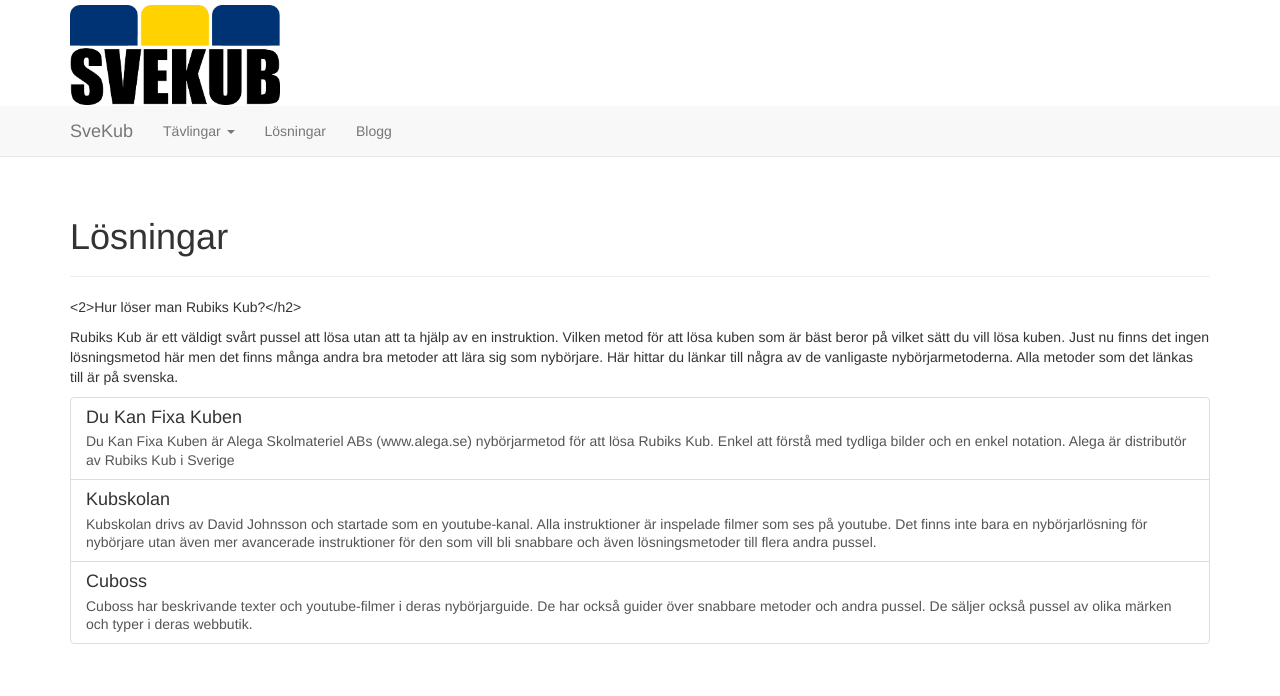
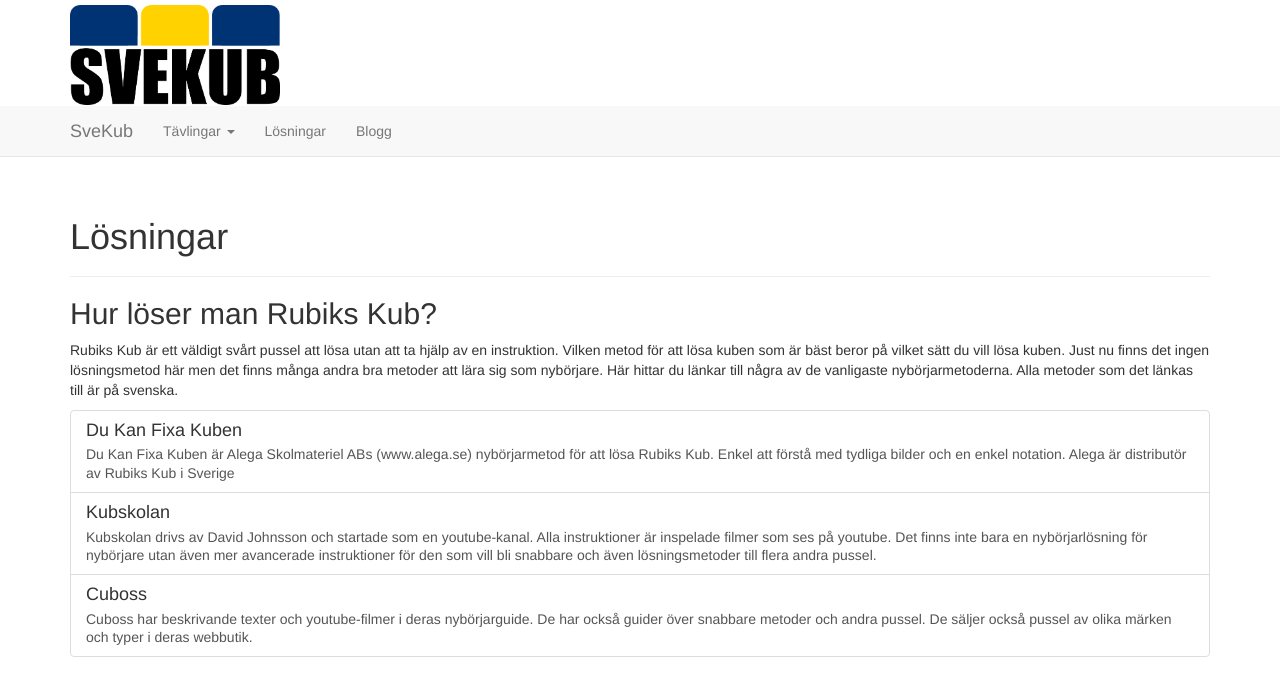
Before and after one commit to SveKub/SveKubOldSite, a Jekyll site: the page built from Losningar/index.md, in a window 1280 px wide. Shown: the top 696 px of the page. Built offline with Jekyll 4.4.1, drawn with Linux system fonts in a browser that asks for light colours; nearby versions of some CDN libraries.

Commit message:
Update index.md

```diff
--- a/Losningar/index.md
+++ b/Losningar/index.md
@@ -3,7 +3,7 @@ layout: page
 title: Lösningar
 permalink: /Losningar
 ---
-<2>Hur löser man Rubiks Kub?</h2>
+<h2>Hur löser man Rubiks Kub?</h2>
 <p>
 Rubiks Kub är ett väldigt svårt pussel att lösa utan att ta hjälp av en instruktion. Vilken metod för att lösa kuben som är bäst beror
 på vilket sätt du vill lösa kuben. Just nu finns det ingen lösningsmetod här men det finns många andra bra metoder att lära sig som nybörjare.
```
